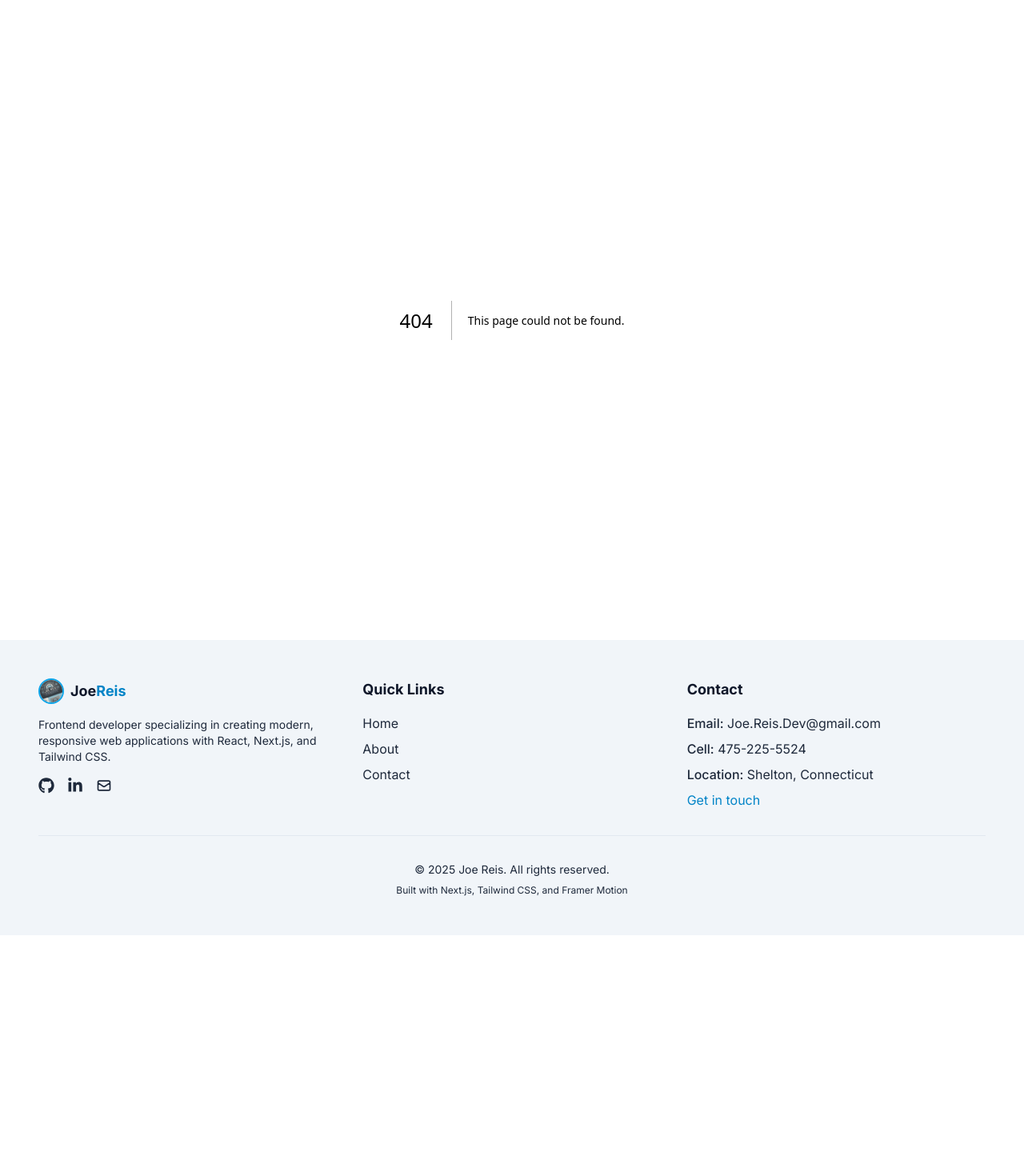
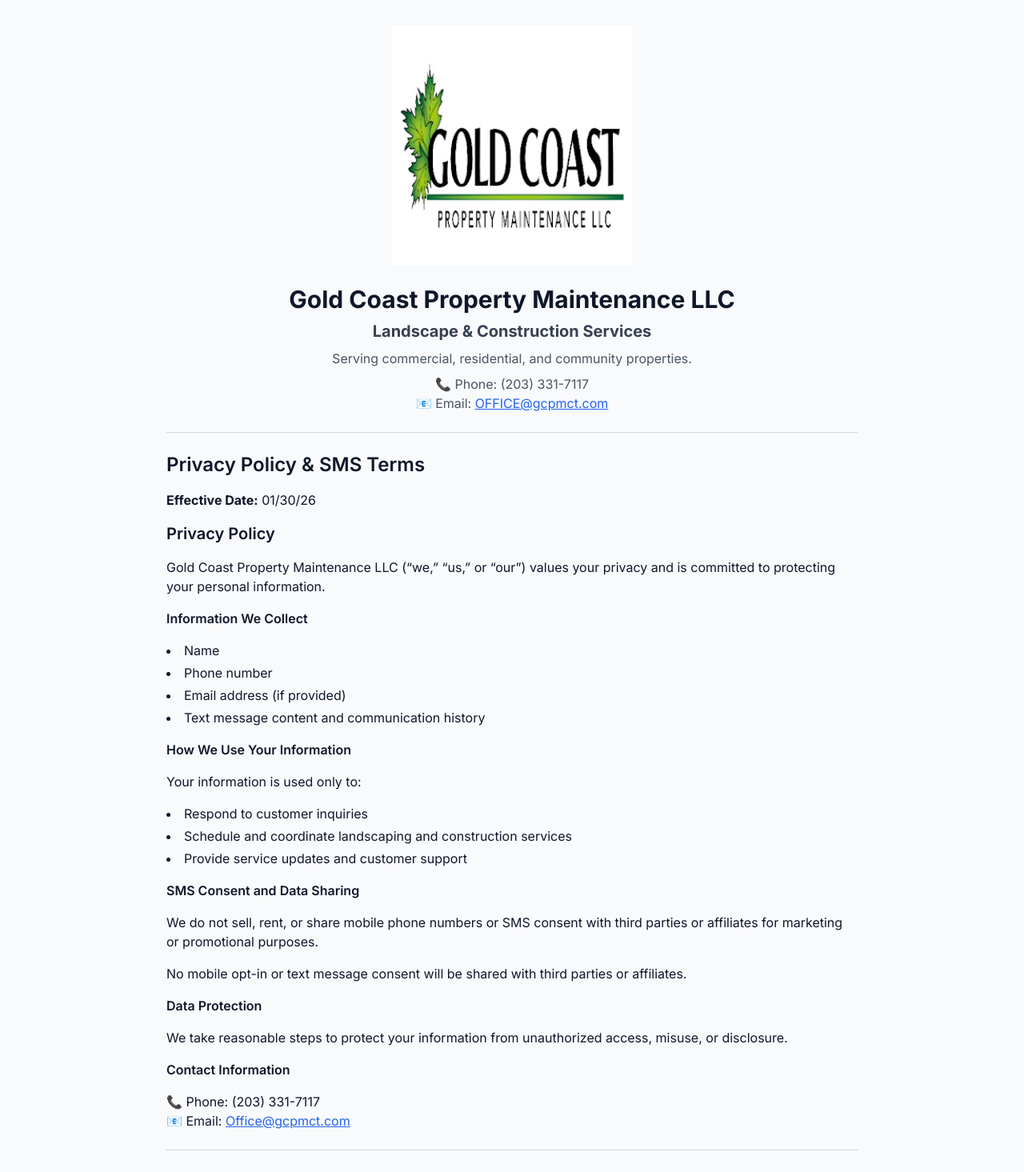
Before and after one commit to JoeR0814/nxt.js-portfolio, a Next.js app: page /gcpmct-privacy in a window 1280 px wide. Before the commit this address had no page. Shown: the top 1465 px of the page at 80% size. Before the commit the page ends 1169 px from the top, so only its background shows below. Built offline with nearby package versions, Linux system fonts and the light colour scheme.

Commit message:
added a file

```diff
--- /dev/null
+++ b/app/gcpmct-privacy/page.jsx
@@ -0,0 +1,145 @@
+import Image from 'next/image';
+
+export default function Privacy() {
+	return (
+		<div className='max-w-4xl mx-auto px-4 py-8 space-y-6'>
+			{/* Logo */}
+			<div className='flex justify-center'>
+				<Image
+					src='/gcpm-image.png'
+					alt='Gold Coast Property Maintenance LLC Logo'
+					width={300}
+					height={100}
+					className='object-contain'
+				/>
+			</div>
+			{/* Company Info */}
+			<div className='text-center space-y-2'>
+				<h1 className='text-3xl font-bold'>Gold Coast Property Maintenance LLC</h1>
+				<h3 className='text-xl text-gray-700'>Landscape & Construction Services</h3>
+				<p className='text-gray-600'>Serving commercial, residential, and community properties.</p>
+				<p className='text-gray-600'>
+					📞 Phone: (203) 331-7117
+					<br />
+					📧 Email:{' '}
+					<a href='mailto:OFFICE@gcpmct.com' className='text-blue-600 underline'>
+						OFFICE@gcpmct.com
+					</a>
+				</p>
+			</div>
+
+			<hr className='border-gray-300' />
+
+			{/* Privacy Policy */}
+			<div className='space-y-4'>
+				<h2 className='text-2xl font-semibold'>Privacy Policy & SMS Terms</h2>
+				<p>
+					<strong>Effective Date:</strong> 01/30/26
+				</p>
+
+				<h3 className='text-xl font-semibold'>Privacy Policy</h3>
+				<p>
+					Gold Coast Property Maintenance LLC (“we,” “us,” or “our”) values your privacy and is
+					committed to protecting your personal information.
+				</p>
+
+				<h4 className='font-semibold'>Information We Collect</h4>
+				<ul className='list-disc list-inside space-y-1'>
+					<li>Name</li>
+					<li>Phone number</li>
+					<li>Email address (if provided)</li>
+					<li>Text message content and communication history</li>
+				</ul>
+
+				<h4 className='font-semibold'>How We Use Your Information</h4>
+				<p>Your information is used only to:</p>
+				<ul className='list-disc list-inside space-y-1'>
+					<li>Respond to customer inquiries</li>
+					<li>Schedule and coordinate landscaping and construction services</li>
+					<li>Provide service updates and customer support</li>
+				</ul>
+
+				<h4 className='font-semibold'>SMS Consent and Data Sharing</h4>
+				<p>
+					We do not sell, rent, or share mobile phone numbers or SMS consent with third parties or
+					affiliates for marketing or promotional purposes.
+				</p>
+				<p>
+					No mobile opt-in or text message consent will be shared with third parties or affiliates.
+				</p>
+
+				<h4 className='font-semibold'>Data Protection</h4>
+				<p>
+					We take reasonable steps to protect your information from unauthorized access, misuse, or
+					disclosure.
+				</p>
+
+				<h4 className='font-semibold'>Contact Information</h4>
+				<p>
+					📞 Phone: (203) 331-7117
+					<br />
+					📧 Email:{' '}
+					<a href='mailto:Office@gcpmct.com' className='text-blue-600 underline'>
+						Office@gcpmct.com
+					</a>
+				</p>
+			</div>
+
+			<hr className='border-gray-300' />
+
+			{/* SMS Terms */}
+			<div className='space-y-4'>
+				<h3 className='text-xl font-semibold'>SMS Terms of Service</h3>
+				<p>
+					By providing your phone number and communicating with Gold Coast Property Maintenance LLC
+					by text message, you agree to the following:
+				</p>
+
+				<h4 className='font-semibold'>Types of Messages</h4>
+				<p>We send text messages only for:</p>
+				<ul className='list-disc list-inside space-y-1'>
+					<li>Customer service and support</li>
+					<li>Scheduling, job coordination, and service updates</li>
+					<li>Direct communication related to landscaping and construction services</li>
+				</ul>
+				<p>
+					<strong>We do not send promotional or marketing text messages.</strong>
+				</p>
+
+				<h4 className='font-semibold'>Message Details</h4>
+				<ul className='list-disc list-inside space-y-1'>
+					<li>Message frequency may vary</li>
+					<li>Message and data rates may apply</li>
+					<li>Reply STOP at any time to opt out</li>
+					<li>Reply HELP for assistance</li>
+				</ul>
+
+				<h4 className='font-semibold'>Opt-Out</h4>
+				<p>
+					You may opt out of receiving SMS messages at any time by replying STOP. Once you opt out,
+					you will no longer receive text messages unless you contact us again.
+				</p>
+
+				<h4 className='font-semibold'>Privacy</h4>
+				<p>
+					Your information is handled according to this Privacy Policy and is used only for
+					business-related communication.
+				</p>
+			</div>
+
+			<hr className='border-gray-300' />
+
+			{/* Website SMS Consent Language */}
+			<div className='space-y-4'>
+				<h3 className='text-xl font-semibold'>Website SMS Consent Language</h3>
+				<p>If a contact form is used, the following consent language will be displayed:</p>
+				<p>
+					☐ I consent to receive conversational and informational SMS messages from Gold Coast
+					Property Maintenance LLC related to landscaping and construction services. Reply STOP to
+					opt out; Reply HELP for support; Message and data rates may apply; Messaging frequency may
+					vary.
+				</p>
+			</div>
+		</div>
+	);
+}
--- a/components/Navbar.jsx
+++ b/components/Navbar.jsx
@@ -4,7 +4,7 @@
 import Image from 'next/image';
 import { AiOutlineClose, AiOutlineMenu, AiOutlineMail } from 'react-icons/ai';
 import { FaGithub, FaLinkedinIn } from 'react-icons/fa';
-import { BsFillPersonLinesFill, BsSun, BsMoon } from 'react-icons/bs';
+import { BsSun, BsMoon } from 'react-icons/bs';
 import { useTheme } from './ThemeProvider';
 import { motion } from 'framer-motion';
 
@@ -66,6 +66,9 @@
 					</Link>
 					<Link href='/contact' className='nav-link'>
 						Contact
+					</Link>
+					<Link href='/gcpmct-privacy' className='nav-link'>
+						Privacy
 					</Link>
 
 					{/* Theme Toggle */}
@@ -166,6 +169,15 @@
 										Contact
 									</Link>
 								</li>
+								<li>
+									<Link
+										href='/gcpmct-privacy'
+										className='block py-2 text-dark-200 dark:text-light-100 hover:text-primary-600 dark:hover:text-primary-400 transition-colors'
+										onClick={() => setNav(false)}
+									>
+										Privacy
+									</Link>
+								</li>
 							</ul>
 						</nav>
 
```
Also changed, not shown: public/gcpm-image.png (added).
